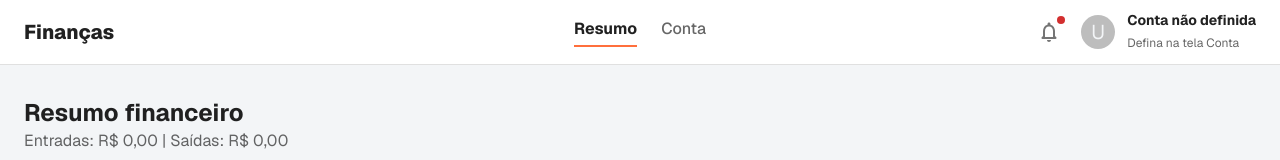
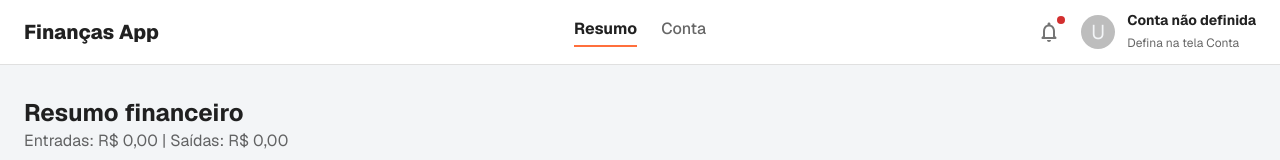
Before and after one commit to PedroHSSodre/financial_dashboard, a Next.js app: page / in a window 1280 px wide. Shown: the top 160 px of the page. Built offline with nearby package versions, Linux system fonts and the light colour scheme.

Commit message:
fix: Update header title to "Finanças App" for clarity and consistency in the application branding.

```diff
--- a/src/components/layout/Header.tsx
+++ b/src/components/layout/Header.tsx
@@ -40,7 +40,7 @@
         }}
       >
         <Typography variant="h6" sx={{ fontWeight: 800 }}>
-          Finanças
+          Finanças App
         </Typography>
 
         <Stack
```
